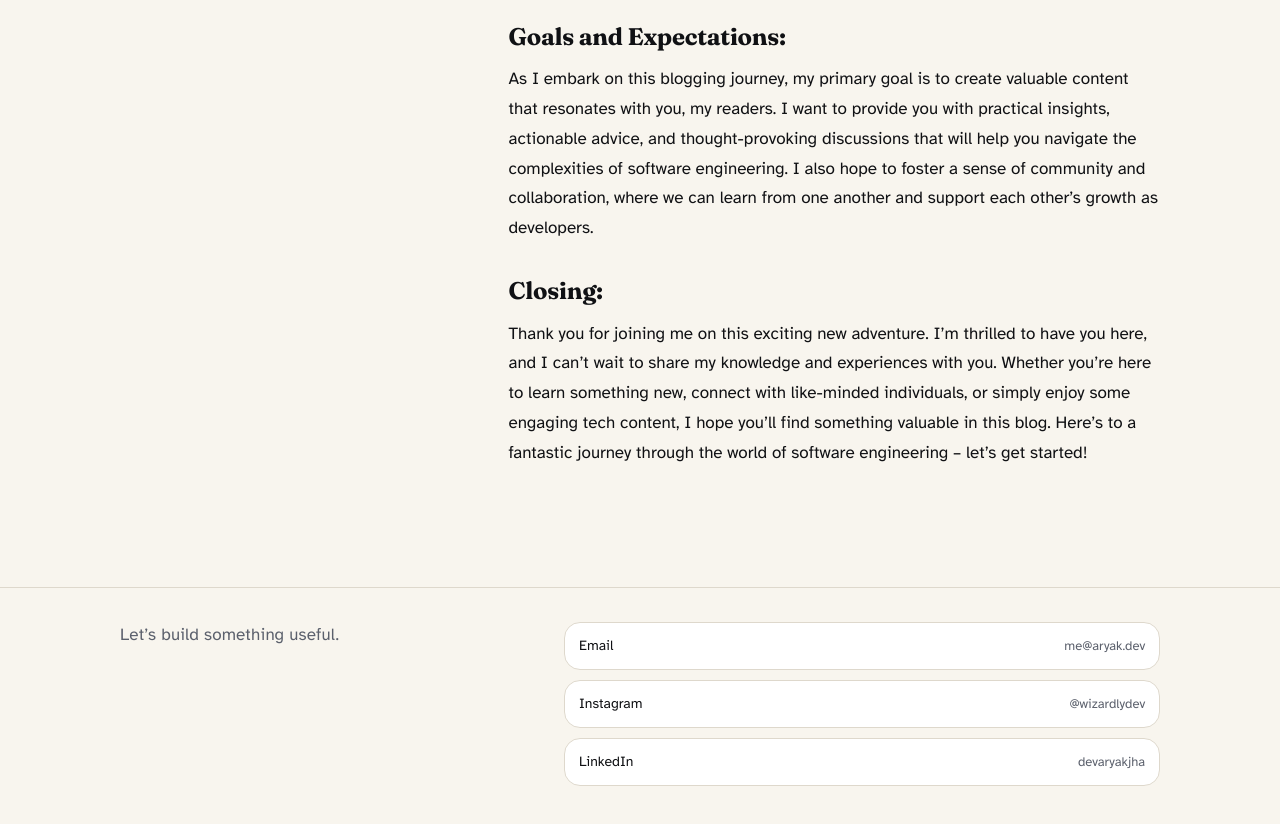
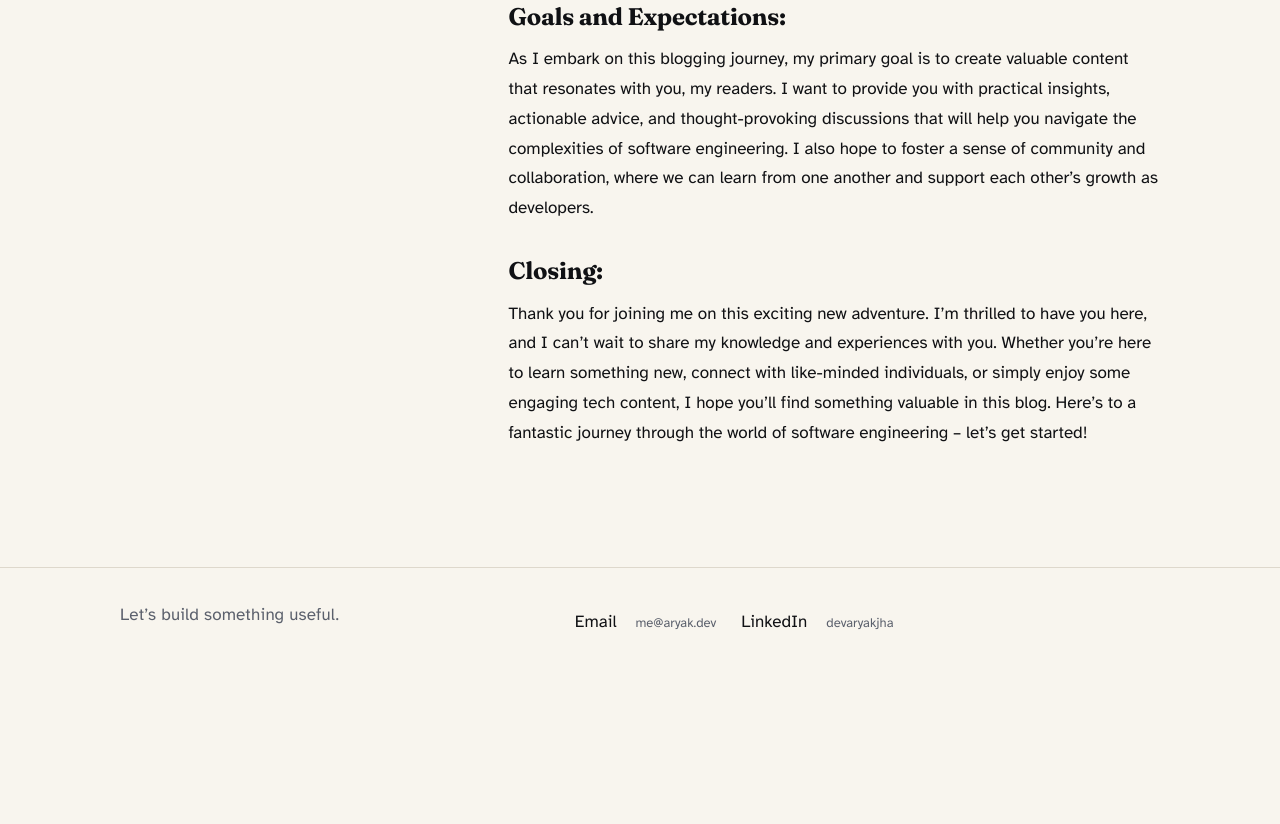
Before and after one commit to devaryakjha/aryakdev, an Astro site: page /blog/hello-world in a window 1280 px wide. Shown: the part 1526-2350 px from the top of the page. After the commit the page ends 2223 px from the top, so only its background shows below. Built offline with nearby package versions, Linux system fonts and the light colour scheme; Astro itself is replaced by a stand-in of ours.

Commit message:
fix: slim header, simplify footer links, remove Instagram, keep header visible

```diff
--- a/src/components/Footer.astro
+++ b/src/components/Footer.astro
@@ -5,13 +5,11 @@ import { site } from "../data/site";
 <footer class="footer">
   <div class="container footer-inner">
     <p class="footer-note">Let’s build something useful.</p>
-    <ul class="footer-links">
+    <ul class="footer-links" aria-label="Social links">
       {site.socials.map((link) => (
-        <li>
-          <a href={link.url} target="_blank" rel="noopener noreferrer">
-            <span class="footer-link-name">{link.name}</span>
-            <span class="footer-link-hint">{link.label}</span>
-          </a>
+        <li class="footer-link">
+          <a href={link.url} target="_blank" rel="noopener noreferrer">{link.name}</a>
+          <span class="footer-link-hint">{link.label}</span>
         </li>
       ))}
     </ul>
--- a/src/components/Nav.astro
+++ b/src/components/Nav.astro
@@ -11,8 +11,8 @@ const isBlog = pathname === "/blog" || pathname.startsWith("/blog/");
     <a class="logo" href="/" aria-label="Home">
       <img
         src="/images/logo.png"
-        width="44"
-        height="44"
+        width="40"
+        height="40"
         alt="Aryak.dev"
         decoding="async"
         draggable="false"
--- a/src/data/site.ts
+++ b/src/data/site.ts
@@ -20,11 +20,6 @@ export const site = {
   socials: [
     { name: "Email", url: "mailto:me@aryak.dev", label: "me@aryak.dev" },
     {
-      name: "Instagram",
-      url: "https://www.instagram.com/wizardlydev",
-      label: "@wizardlydev",
-    },
-    {
       name: "LinkedIn",
       url: "https://www.linkedin.com/in/devaryakjha",
       label: "devaryakjha",
--- a/src/pages/blog/[slug].astro
+++ b/src/pages/blog/[slug].astro
@@ -53,9 +53,6 @@ const Content = post.Content;
       ) : null}
       <div class="aside-links">
         <a href="/#projects">Projects</a>
-        <a href="https://www.instagram.com/wizardlydev" target="_blank" rel="noopener noreferrer">
-          Instagram
-        </a>
         <a href="mailto:me@aryak.dev">Email</a>
       </div>
     </aside>
--- a/src/styles/global.css
+++ b/src/styles/global.css
@@ -152,9 +152,11 @@ a:hover {
 .site-header {
   position: sticky;
   top: 0;
-  z-index: 30;
-  background-color: var(--bg);
+  z-index: 1000; /* keep above any sticky/stacking contexts */
+  isolation: isolate;
+  background-color: color-mix(in srgb, var(--bg), var(--surface) 58%);
   border-bottom: 1px solid var(--border);
+  box-shadow: 0 10px 30px rgba(16, 17, 20, 0.05);
   transition:
     background-color var(--t) var(--ease),
     border-color var(--t) var(--ease);
@@ -164,7 +166,7 @@ a:hover {
   display: flex;
   align-items: center;
   justify-content: space-between;
-  padding: 16px 0;
+  padding: 10px 0;
   gap: 12px;
 }
 
@@ -175,7 +177,7 @@ a:hover {
   border-radius: 14px;
   border: 1px solid var(--border);
   background-color: var(--surface);
-  padding: 8px;
+  padding: 6px;
   transform: translateY(0);
   will-change: transform;
   transition:
@@ -648,13 +650,14 @@ html.dark .icon-moon {
 
 .blog-aside {
   position: sticky;
-  top: 92px;
+  top: 80px;
   align-self: start;
   padding: 18px;
   border-radius: var(--radius-lg);
   border: 1px solid var(--border);
   background: var(--surface);
   box-shadow: var(--shadow-sm);
+  z-index: 1;
 }
 
 @media (max-width: 900px) {
@@ -842,43 +845,47 @@ html.dark .icon-moon {
   margin: 0;
   padding: 0;
   list-style: none;
-  display: grid;
-  gap: 10px;
+  display: flex;
+  flex-wrap: wrap;
+  gap: 10px 14px;
+  align-items: baseline;
 }
 
-.footer-links a {
-  display: flex;
-  gap: 10px;
-  justify-content: space-between;
+.footer-link {
+  display: inline-flex;
   align-items: baseline;
-  padding: 12px 14px;
-  border-radius: 16px;
-  border: 1px solid var(--border);
-  background-color: var(--surface);
+  gap: 8px;
+}
+
+.footer-link a {
+  display: inline-flex;
+  align-items: center;
+  padding: 6px 10px;
+  border-radius: 999px;
+  border: 1px solid transparent; /* keep box size stable on hover */
   text-decoration: none;
-  color: inherit;
-  transform: translateY(0);
-  will-change: transform;
+  color: var(--fg);
+  background-color: transparent;
   transition:
-    transform var(--t) var(--ease),
     background-color var(--t) var(--ease),
     border-color var(--t) var(--ease),
-    box-shadow var(--t) var(--ease);
+    color var(--t) var(--ease);
 }
 
-.footer-links a:hover {
+.footer-link a:hover {
   background-color: var(--surface-2);
-  transform: translateY(-1px);
-}
-
-.footer-link-name {
-  font-size: 14px;
-  color: var(--fg);
+  border-color: var(--border);
 }
 
 .footer-link-hint {
   font-size: 13px;
   color: var(--muted-2);
+}
+
+@media (max-width: 520px) {
+  .nav {
+    padding: 8px 0;
+  }
 }
 
 .notfound {
```
